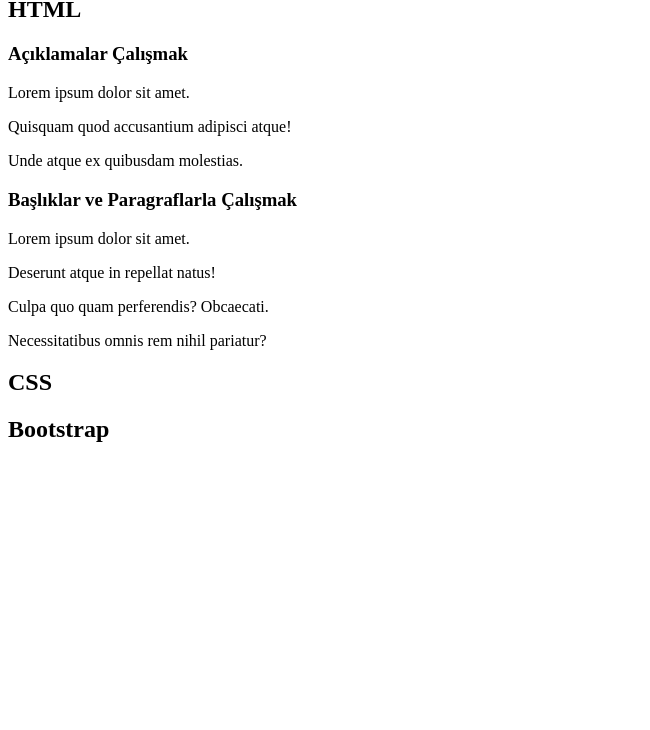
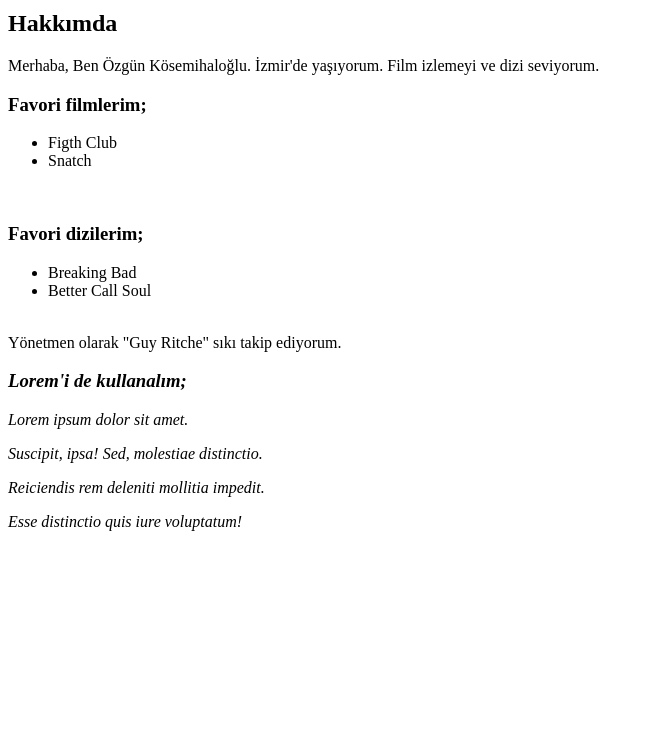
Before and after one commit to devozg/htmlOdev1, a plain HTML site: page index.html in a window 1280 px wide. Shown: the part 70-800 px from the top of the page, without its empty margins (0-650 px from the left). Drawn offline with Linux system fonts and the light colour scheme.

Commit message:
index.html modified

```diff
--- a/index.html
+++ b/index.html
@@ -1,15 +1,33 @@
-<h1>Kodluyoruz - Front - End </h1>
-<h2> HTML </h2>
-<h3> Açıklamalar Çalışmak </h3>
-    <p>Lorem ipsum dolor sit amet.</p> <!-- lorem generetor exam: p*4>lorem5 -->
-    <p>Quisquam quod accusantium adipisci atque!</p>
-    <p>Unde atque ex quibusdam molestias.</p>
-
-<h3> Başlıklar ve Paragraflarla Çalışmak </h3>
-    <p>Lorem ipsum dolor sit amet.</p>
-    <p>Deserunt atque in repellat natus!</p>
-    <p>Culpa quo quam perferendis? Obcaecati.</p>
-    <p>Necessitatibus omnis rem nihil pariatur?</p>
-
-<h2> CSS </h2>
-<h2> Bootstrap </h2>
+<!DOCTYPE html>
+<html lang="en">
+<head>
+    <meta charset="UTF-8">
+    <meta http-equiv="X-UA-Compatible" content="IE=edge">
+    <meta name="viewport" content="width=device-width, initial-scale=1.0">
+    <title>Document</title>
+</head>
+<body>
+    <h1> Ozgun Kosemihaloglu </h1>
+    <h2> Hakkımda </h2>
+        <p> Merhaba, Ben Özgün Kösemihaloğlu. İzmir'de yaşıyorum. Film izlemeyi ve dizi seviyorum. <br>
+            <h3>Favori filmlerim;</h3>
+            <ul>
+                <li>Figth Club</li>
+                <li>Snatch</li>
+            </ul>
+            <br>
+            <h3>Favori dizilerim;</h3>
+            <ul>
+                <li>Breaking Bad</li>
+                <li>Better Call Soul</li>
+            </ul>
+            <br>
+            Yönetmen olarak "Guy Ritche" sıkı takip ediyorum.
+        </p>
+    <h3><i>Lorem'i de kullanalım;</i></h3> <!-- Lorem shortcut exam.: p*4>lorem5 -->
+    <p><i>Lorem ipsum dolor sit amet.</i></p>
+    <p><i>Suscipit, ipsa! Sed, molestiae distinctio.</i></p>
+    <p><i>Reiciendis rem deleniti mollitia impedit.</i></p>
+    <p><i>Esse distinctio quis iure voluptatum!</i></p>
+</body>
+</html>
```
